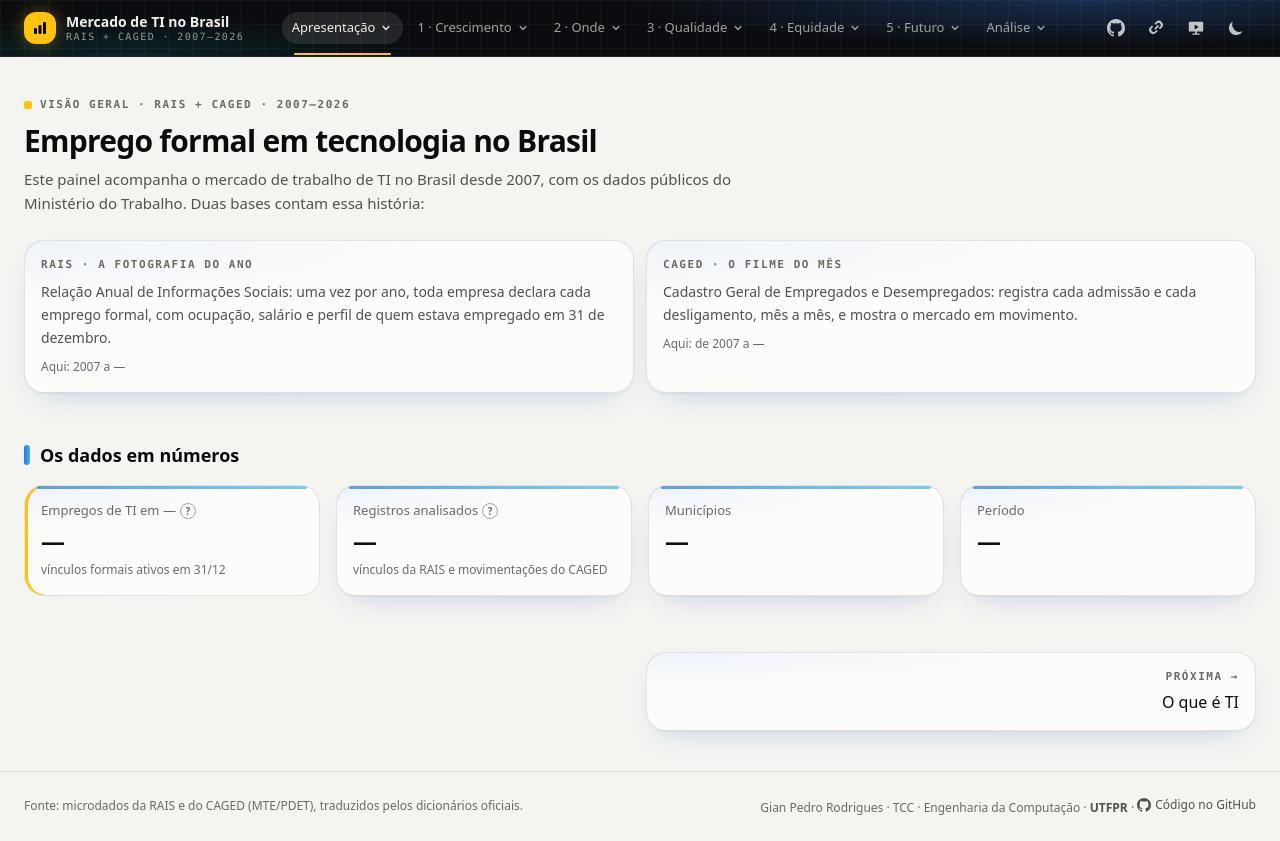
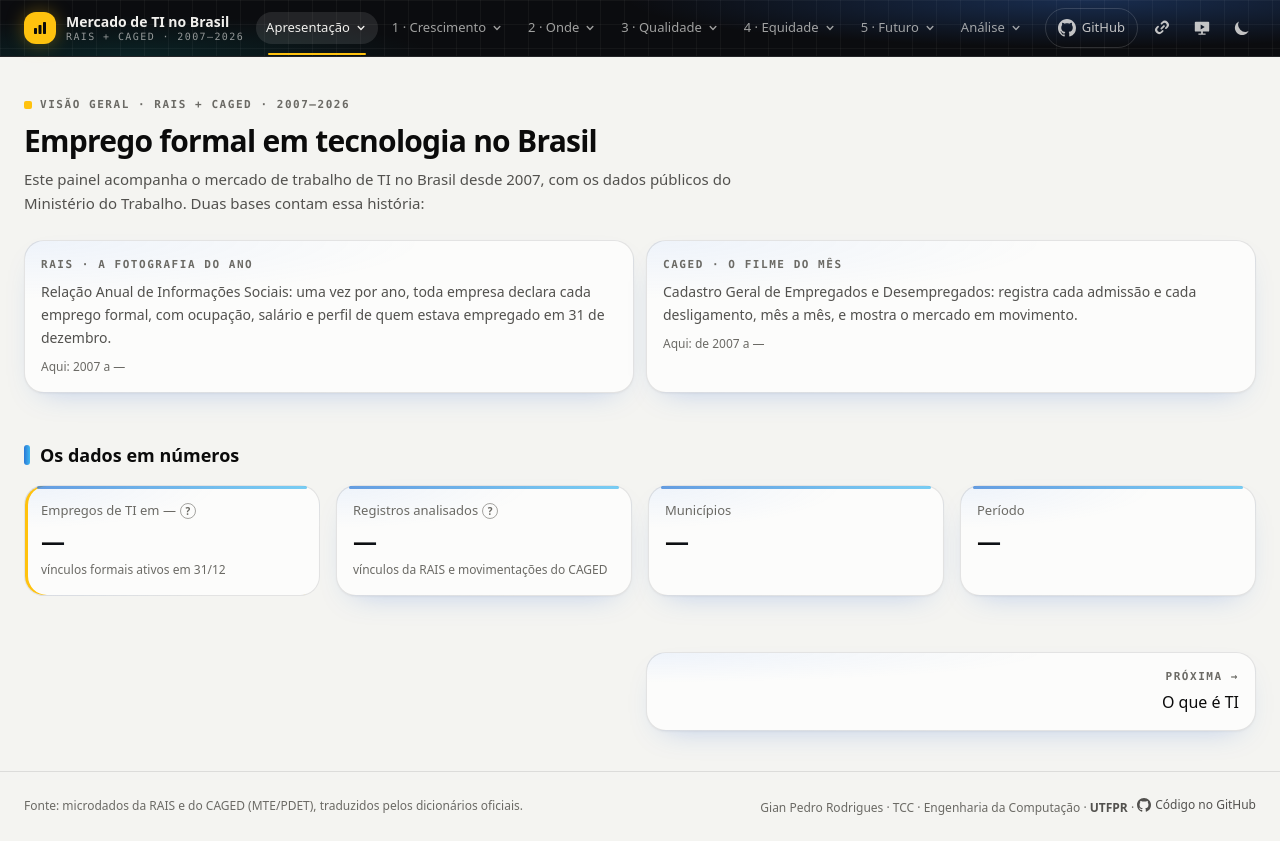
Before and after one commit to GianSE/mercadotech, a React (Vite) app in the folder dashboards/: page / in a window 1280 px wide. Built offline with nearby package versions, Linux system fonts and the light colour scheme.

Commit message:
dashboard: botão do GitHub com nome na barra do topo

```diff
--- a/dashboards/src/App.tsx
+++ b/dashboards/src/App.tsx
@@ -168,9 +168,12 @@ function LinkGithub() {
       rel="noreferrer"
       aria-label="Código no GitHub"
       title="Código do painel e do pipeline no GitHub"
-      className="grid h-10 w-10 flex-none place-items-center rounded-full text-sobre-marca/80 transition-colors hover:bg-white/10 hover:text-sobre-marca"
+      // No largo, o logo com o nome (um ícone sozinho entre outros três passa
+      // despercebido); no celular, só o logo.
+      className="flex h-10 min-w-10 flex-none items-center justify-center gap-1.5 rounded-full border-white/15 px-0 text-sobre-marca/80 transition-colors hover:bg-white/10 hover:text-sobre-marca lg:mr-1 lg:border lg:px-3"
     >
       <MarcaGithub className="h-[18px] w-[18px] fill-current" />
+      <span className="hidden text-[13px] font-medium lg:inline">GitHub</span>
     </a>
   );
 }
```
